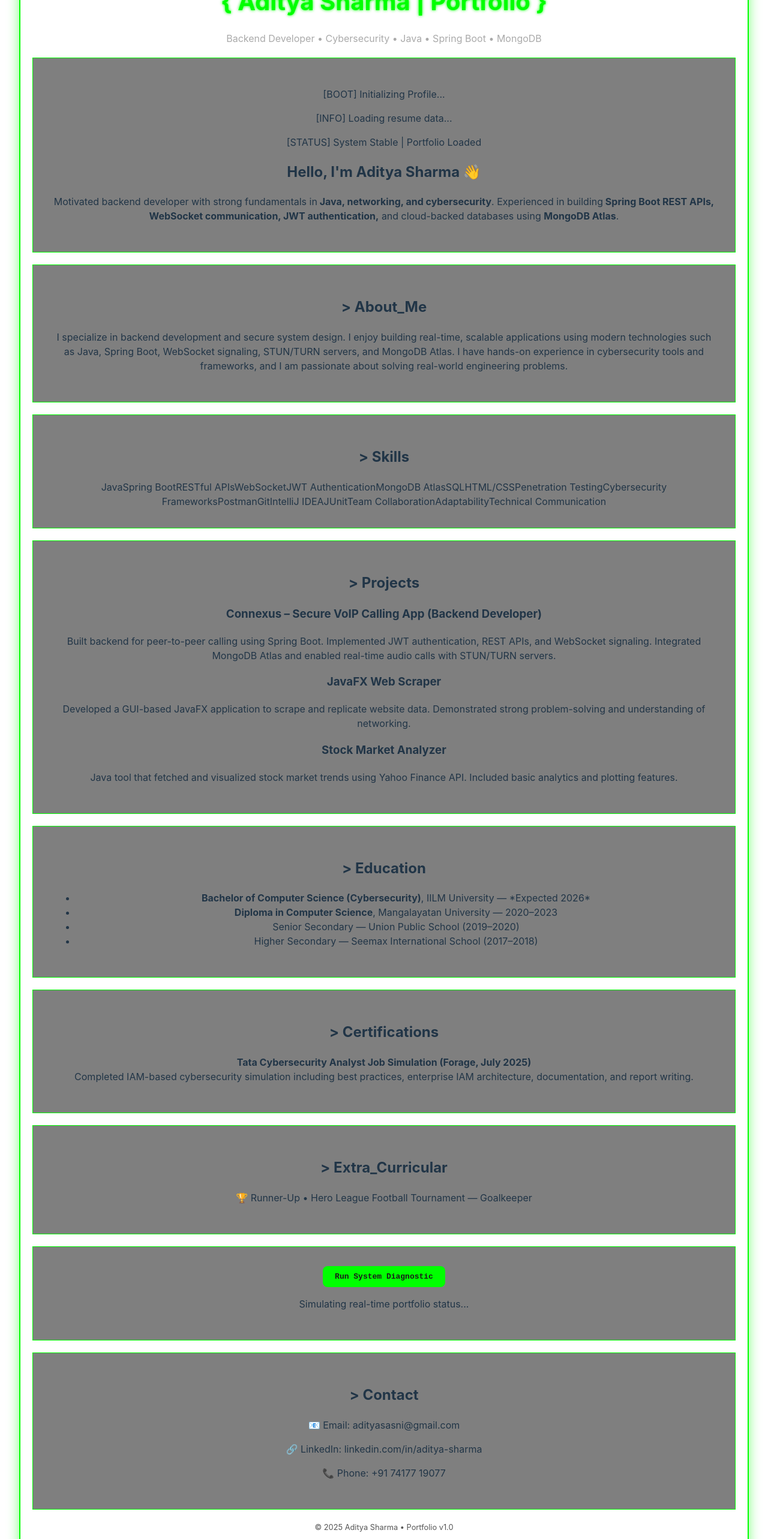
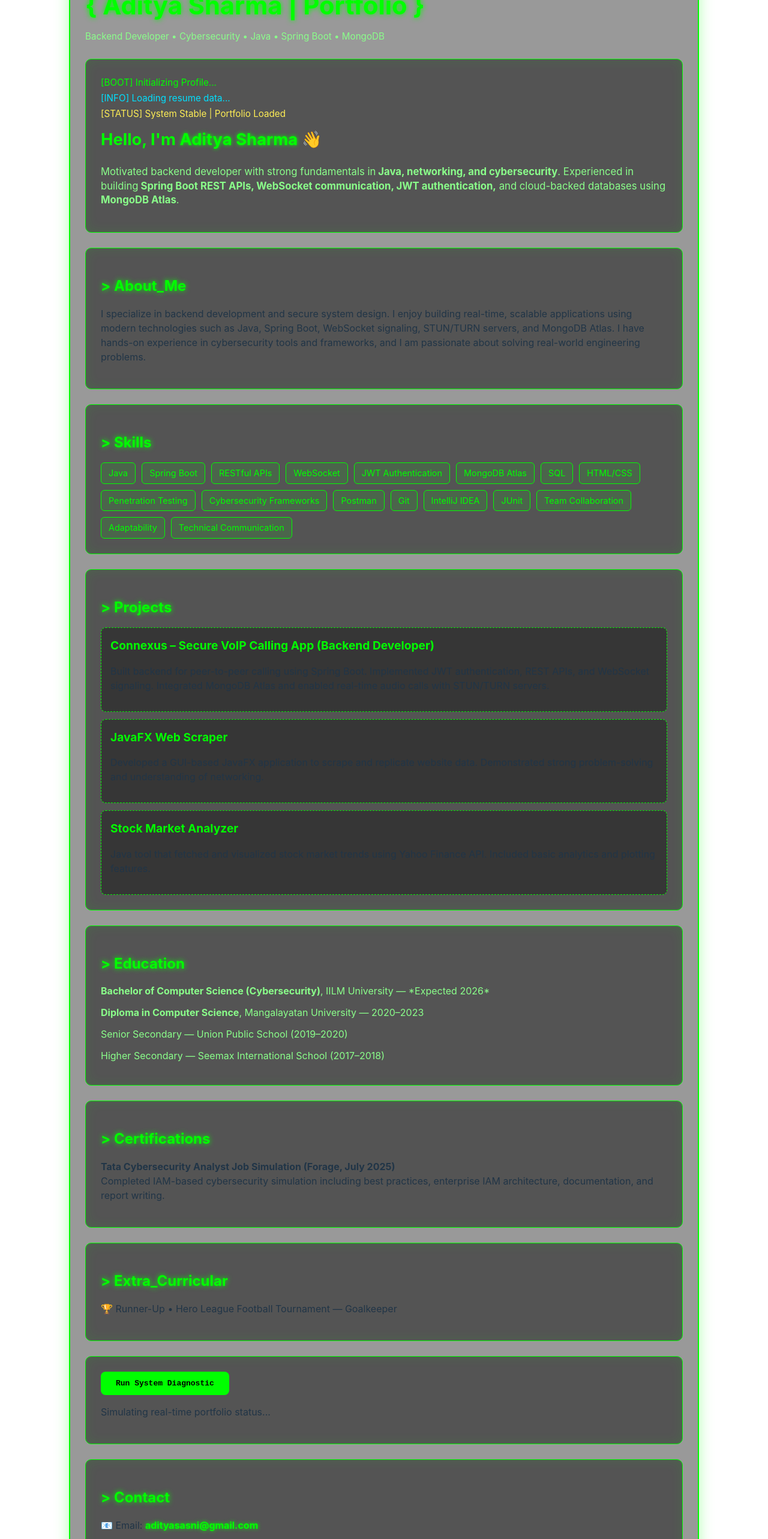
Before and after one commit to adityasharmadevil/vite-react, a React (Vite) app: page / in a window 1280 px wide. Shown: the part 100-2666 px from the top of the page at 60% size. Built offline with nearby package versions, Linux system fonts and the light colour scheme.

Commit message:
Update my CSS

```diff
--- a/src/App.css
+++ b/src/App.css
@@ -1,80 +1,203 @@
-/* src/App.css */
+/* TERMINAL THEME ROOT */
 :root {
-  font-family: monospace, sans-serif; /* Use a geeky font */
-  background-color: #1a1a1a;
-  color: #00ff00; /* Classic green terminal text */
+  font-family: monospace, sans-serif;
+  background-color: #0d0d0d;
+  color: #00ff00;
 }
 
+/* MAIN LAYOUT */
 #root {
-  max-width: 1280px;
+  max-width: 1050px;
   margin: 0 auto;
   padding: 2rem;
-  text-align: center;
 }
 
+/* CORE CONTAINER */
 .monitor-container {
   border: 2px solid #00ff00;
-  padding: 20px;
-  border-radius: 8px;
-  box-shadow: 0 0 20px rgba(0, 255, 0, 0.5);
+  padding: 25px;
+  border-radius: 12px;
+  box-shadow: 0 0 25px rgba(0, 255, 0, 0.3);
+  background: rgba(0, 0, 0, 0.4);
 }
 
+/* HEADER */
 .monitor-header h1 {
-  font-size: 2.5em;
+  font-size: 2.6em;
   color: #00ff00;
-  text-shadow: 0 0 5px #00ff00;
+  text-shadow: 0 0 10px #00ff00;
 }
 
 .subtitle {
-  color: #aaa;
+  color: #8aff8a;
+  font-size: 0.95em;
+  margin-top: -10px;
 }
 
+/* GENERIC CARD */
 .card {
-  padding: 2em;
+  padding: 25px;
   border: 1px solid #00ff00;
-  background-color: rgba(0, 0, 0, 0.5); /* Semi-transparent black background */
-  margin-top: 20px;
+  background-color: rgba(0, 0, 0, 0.45);
+  margin-top: 25px;
+  border-radius: 10px;
+  box-shadow: inset 0 0 20px rgba(0, 255, 0, 0.1);
+  transition: 0.3s ease;
 }
 
-.terminal-output {
-  text-align: left;
-  height: 150px;
-  overflow-y: auto;
-  font-size: 0.9em;
+/* CARD HOVER EFFECT */
+.card:hover {
+  box-shadow: 0 0 18px rgba(0, 255, 0, 0.2);
 }
 
-.log-entry {
+/* SECTION TITLES */
+.section-title {
+  font-size: 1.5em;
+  color: #00ff00;
+  margin-bottom: 15px;
+  text-shadow: 0 0 8px #00ff00;
+}
+
+/* INTRO */
+.intro h2 {
+  color: #00ff00;
+  font-size: 1.8em;
+  margin-top: 10px;
+}
+
+.intro-text {
+  color: #8aff8a;
+  margin-top: 10px;
+  font-size: 1.1em;
+  line-height: 1.4em;
+}
+
+/* HIGHLIGHTED TEXT */
+.highlight {
+  color: #00ff00;
+  font-weight: bold;
+  text-shadow: 0 0 6px #00ff00;
+}
+
+/* TERMINAL LOG COLORS */
+.green {
+  color: #00ff00;
+}
+
+.blue {
+  color: #00e0ff;
+}
+
+.yellow {
+  color: #ffee55;
+}
+
+/* PROJECT CARDS */
+.project-card {
+  border: 1px dashed #00ff00;
+  padding: 15px;
+  border-radius: 8px;
+  margin-top: 12px;
+  background: rgba(0, 0, 0, 0.35);
+}
+
+.project-card h3 {
   margin: 0;
-  padding: 2px 0;
+  color: #00ff00;
+  font-size: 1.2em;
+  margin-bottom: 5px;
+}
+
+/* SKILLS GRID */
+.skills-grid {
+  display: flex;
+  flex-wrap: wrap;
+  gap: 10px;
+}
+
+.skill-chip {
+  border: 1px solid #00ff00;
+  padding: 6px 12px;
+  border-radius: 6px;
+  background: rgba(0, 255, 0, 0.1);
+  color: #00ff00;
+  font-size: 0.9em;
+  transition: 0.2s ease;
+}
+
+.skill-chip:hover {
+  background: #00ff00;
+  color: #000;
+  cursor: pointer;
+}
+
+/* EDUCATION LIST */
+.edu-list {
+  list-style: none;
+  padding: 0;
+  margin: 0;
+}
+
+.edu-list li {
+  margin-bottom: 12px;
+  color: #8aff8a;
+}
+
+/* TERMINAL LOG AREA */
+.terminal-card {
+  text-align: left;
+  height: auto;
+  font-size: 0.95em;
+}
+
+.log {
+  margin: 3px 0;
   white-space: nowrap;
 }
 
+/* BUTTON */
 .action-btn {
   background-color: #00ff00;
-  color: #1a1a1a;
+  color: #000;
   border: none;
-  padding: 10px 20px;
-  cursor: pointer;
+  padding: 12px 25px;
   font-family: monospace;
   font-weight: bold;
+  font-size: 1em;
+  cursor: pointer;
+  border-radius: 8px;
+  transition: 0.2s ease;
 }
 
 .action-btn:hover {
-  background-color: #00dd00;
+  background-color: #00cc00;
+  box-shadow: 0 0 12px rgba(0, 255, 0, 0.3);
 }
 
-.read-the-docs {
-  color: #888;
-  margin-top: 10px;
+/* FOOTER */
+.monitor-footer {
+  margin-top: 25px;
+  font-size: 0.85em;
+  color: #55ff55;
 }
 
-.monitor-footer {
-  margin-top: 20px;
-  font-size: 0.8em;
-  color: #555;
+/* MOBILE RESPONSIVE */
+@media (max-width: 768px) {
+  .monitor-container {
+    padding: 15px;
+  }
+
+  .monitor-header h1 {
+    font-size: 2em;
+  }
+
+  .intro h2 {
+    font-size: 1.5em;
+  }
 }
 
-/* Remove default styles for unused assets if they were in the original HTML */
-.logo, .logo.react, @keyframes logo-spin, @media (prefers-reduced-motion: no-preference) {
+/* UNUSED VITE DEFAULT STYLES REMOVED */
+.logo, .logo.react, @keyframes logo-spin,
+@media (prefers-reduced-motion: no-preference) {
   display: none;
 }
```
